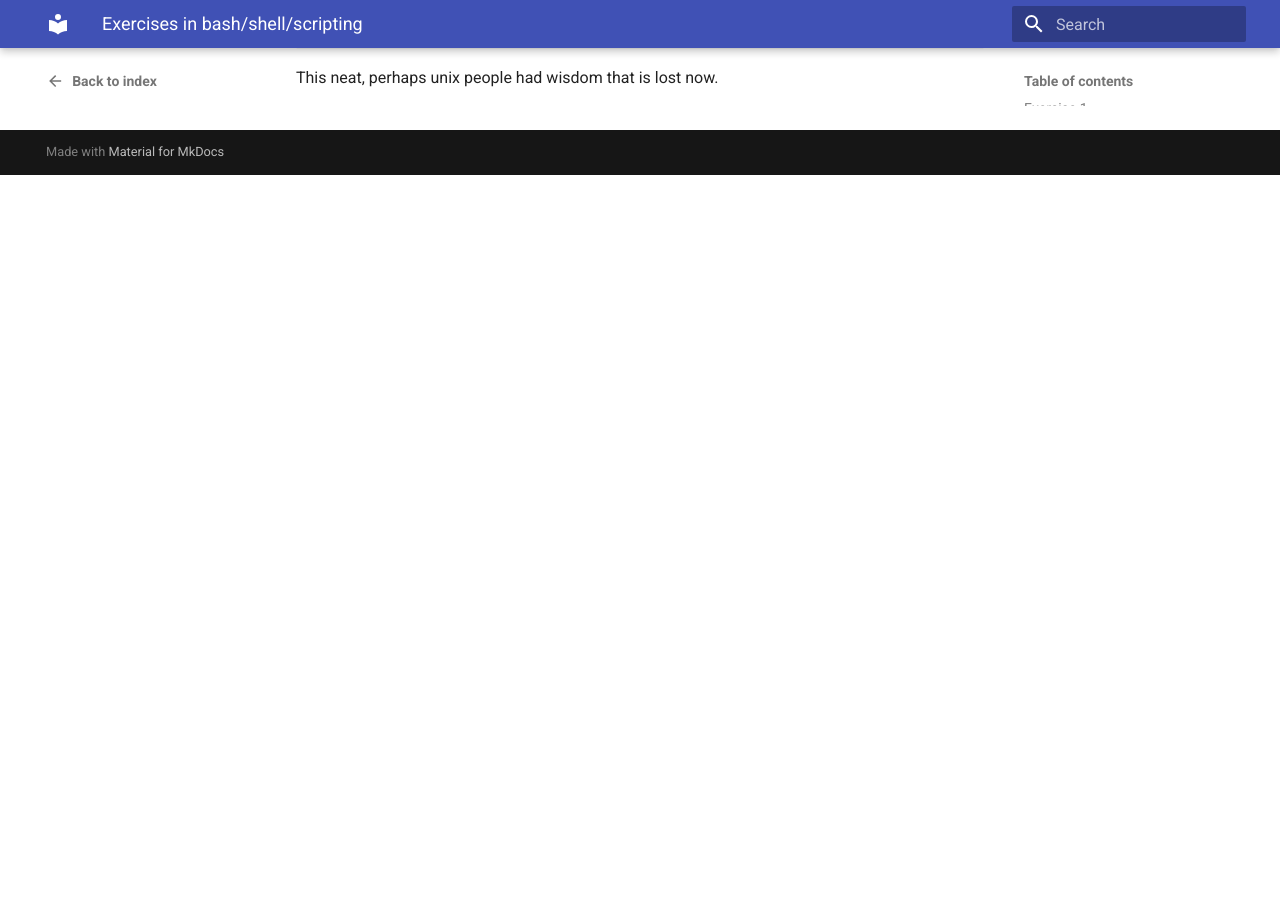
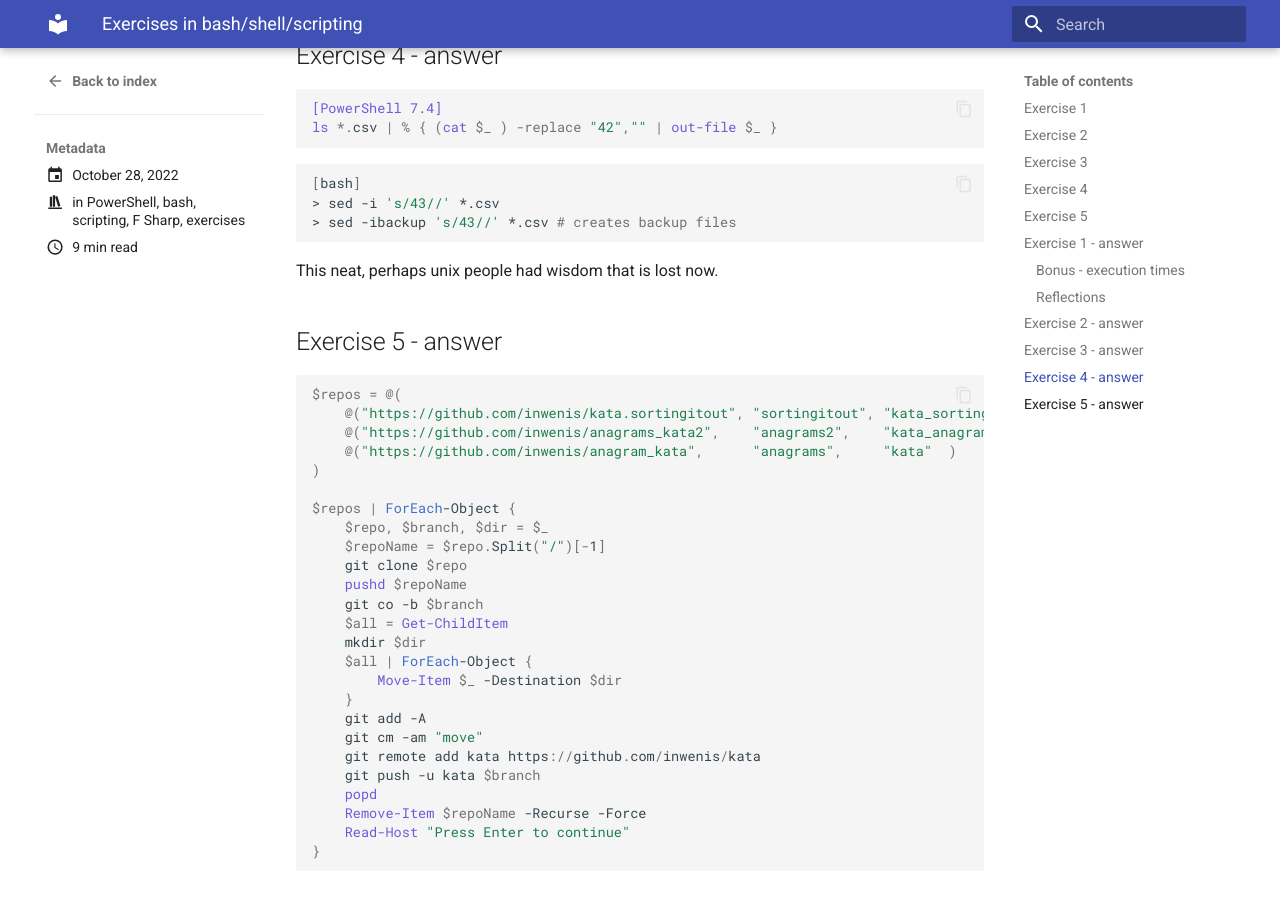
Before and after one commit to inwenis/blog, an MkDocs documentation site: the page built from docs/posts/post02.md, in a window 1280 px wide and 900 px high, scrolled down 7206 px. Built offline with MkDocs 1.6.1 and Material for MkDocs 9.7.7, drawn with Linux system fonts in a browser that asks for light colours; before the commit the page ends 7381 px from its top, so only the background shows below that; some of the changed text lies outside the part shown.

Commit message:
add exercise

````diff
--- a/docs/posts/post02.md
+++ b/docs/posts/post02.md
@@ -66,6 +66,9 @@
 $fileNames | % { $csvData | Export-Csv -Path $_ }
 ```
 
+## Exercise 5
+
+Just like me you created tens of repositories while writing code katas. Now you would like to keep all katas in a single repository. Write a script to move several repositories to a single repository. Each repo's content will end up in a dedicated directory in the new "master" repo. Remember to merge unrelated histories in the "master" repo.
 
 .
 
@@ -355,3 +358,33 @@
 > sed -ibackup 's/43//' *.csv # creates backup files
 ```
 This neat, perhaps unix people had wisdom that is lost now.
+
+## Exercise 5 - answer
+
+```PowerShell
+$repos = @(
+    @("https://github.com/inwenis/kata.sortingitout", "sortingitout", "kata_sorting_it_out"  ),
+    @("https://github.com/inwenis/anagrams_kata2",    "anagrams2",    "kata_anagrams2"  ),
+    @("https://github.com/inwenis/anagram_kata",      "anagrams",     "kata"  )
+)
+
+$repos | ForEach-Object {
+    $repo, $branch, $dir = $_
+    $repoName = $repo.Split("/")[-1]
+    git clone $repo
+    pushd $repoName
+    git co -b $branch
+    $all = Get-ChildItem
+    mkdir $dir
+    $all | ForEach-Object {
+        Move-Item $_ -Destination $dir
+    }
+    git add -A
+    git cm -am "move"
+    git remote add kata https://github.com/inwenis/kata
+    git push -u kata $branch
+    popd
+    Remove-Item $repoName -Recurse -Force
+    Read-Host "Press Enter to continue"
+}
+```
````
